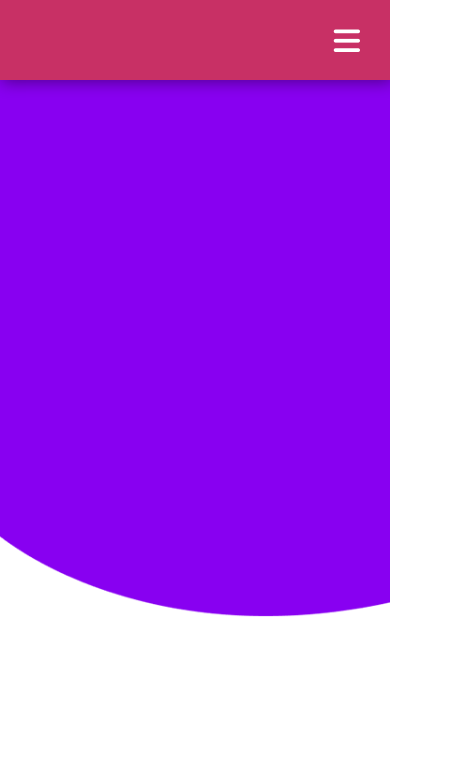
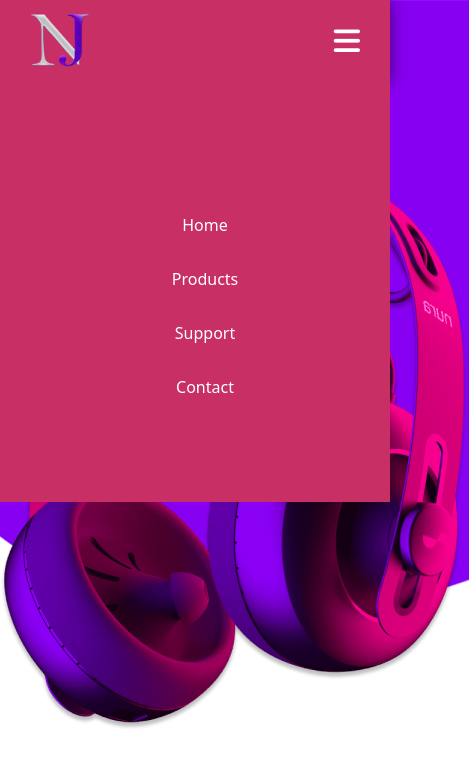
Before and after one commit to nicojofre5/headPhones, a plain HTML site: page index.html in a window 390 px wide. Both pictures are taken after a click on the element 346 px from the left and 40 px from the top of the page. Shown: the whole page, 469 px wide, since content can reach past the window. Drawn offline with nearby package versions, Linux system fonts and the light colour scheme.

Commit message:
Arreglo en nav bar con media

```diff
--- a/css/media.css
+++ b/css/media.css
@@ -5,12 +5,14 @@
         box-shadow: 2px 2px 15px 0px rgba(0,0,0, .42);
         align-items: center;
 
+
     }
     .menu-bar{
         display: block;
         font-size: 3em;
         cursor: pointer;
         color: white;
+        z-index: 1;
     }
     .navbar .menu{
         display: flex;
@@ -20,13 +22,23 @@
         left:0;
         background-color: #c83065;
         height: 50vh;
-        transform: translateY(-100%);
+        transform: translateY(-170%);
+        transition: all 1.1s;
+        width: 100%;
+        justify-content: center;
+
     }
     .menu li{
         margin-top: 3em;
+        text-align: center;
     }
     .navbar .menu-toggle{
-        transform: translateY(10%);
+        transform: translateY(0%);
+
+    }
+    .brand{
+        z-index: 1;
     }
 
+
 }
--- a/index.html
+++ b/index.html
@@ -7,16 +7,18 @@
     <meta name="viewport" content="width=device-width, initial-scale=1.0">
     <title>Headphones | Lenijof</title>
     <link rel="stylesheet" href="css/main.css">
+    <link rel="shortcut icon" href="img/logo.png" type="image/x-icon">
     <link href="https://unpkg.com/aos@2.3.1/dist/aos.css" rel="stylesheet">
     <link href="https://cdn.jsdelivr.net/npm/bootstrap@5.2.3/dist/css/bootstrap.min.css" rel="stylesheet" integrity="sha384-rbsA2VBKQhggwzxH7pPCaAqO46MgnOM80zW1RWuH61DGLwZJEdK2Kadq2F9CUG65" crossorigin="anonymous">
     <link rel="stylesheet" href="css/media.css">
 
 </head>
 
-<body>
+<body class="hero">
 
-    <div class="hero" id="home">
+
         <header>
+
             <nav class="navbar">
                 <div class="brand">
                     <picture class="cont-logo">
@@ -34,13 +36,27 @@
                 </div>
             </nav>
         </header>
-    </div>
+        <main class="main">
+            <div class="content-info">
+                <h1>This is the title</h1>
+                <h3>Here will be the slogan</h3>
+                <div class="button-content">
+                    <button class="btn-toBuy">Buy now</button>
+                    <button class="btn-readMore">Read more</button>
+                </div>
+               <picture>
+                <img src="img/imagen principal.png" alt="">
+               </picture>
+            </div>
+        </main>
 
 
-    <script src="js/main.js"></script>
+
+
     <script src="https://unpkg.com/aos@2.3.1/dist/aos.js"></script>
     <script src="https://kit.fontawesome.com/63586a8960.js" crossorigin="anonymous"></script>
     <script src="https://cdn.jsdelivr.net/npm/bootstrap@5.2.3/dist/js/bootstrap.bundle.min.js" integrity="sha384-kenU1KFdBIe4zVF0s0G1M5b4hcpxyD9F7jL+jjXkk+Q2h455rYXK/7HAuoJl+0I4" crossorigin="anonymous"></script>
+    <script src="js/main.js"></script>
 
 </body>
 
--- a/js/main.js
+++ b/js/main.js
@@ -1,5 +1,11 @@
 //Inicializador de AOS animaciones (armadas)
 AOS.init();
 
-let menu = document.querySelector("menu");
-let menubar = document.querySelector("menubar");
+let menu = document.querySelector("#menu");
+let menu_bar = document.querySelector("#menu-bar");
+
+//Evento click de boton hambuerguer
+
+menu_bar.addEventListener('click', () => {
+   menu.classList.toggle("menu-toggle");
+})
```
